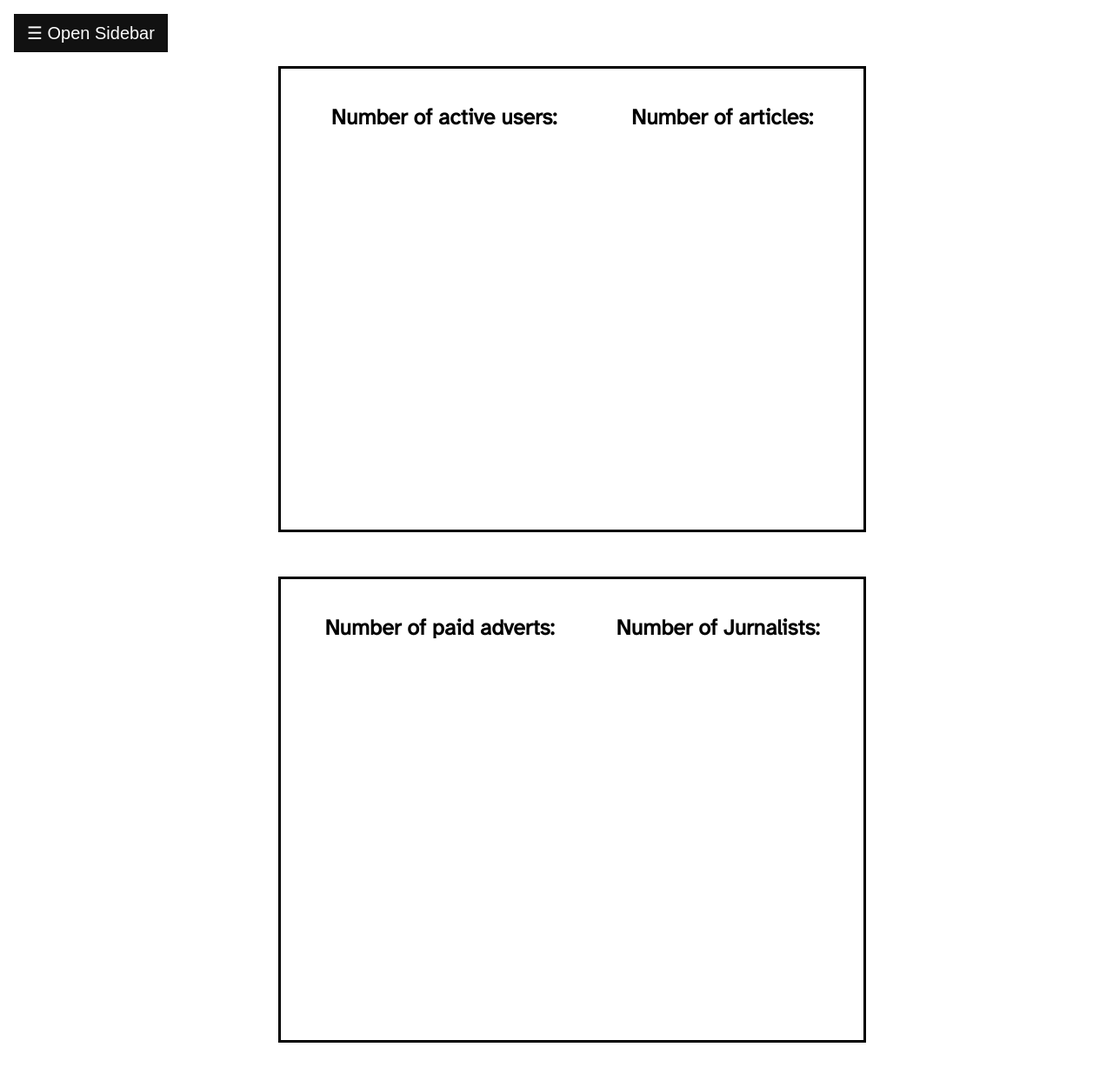
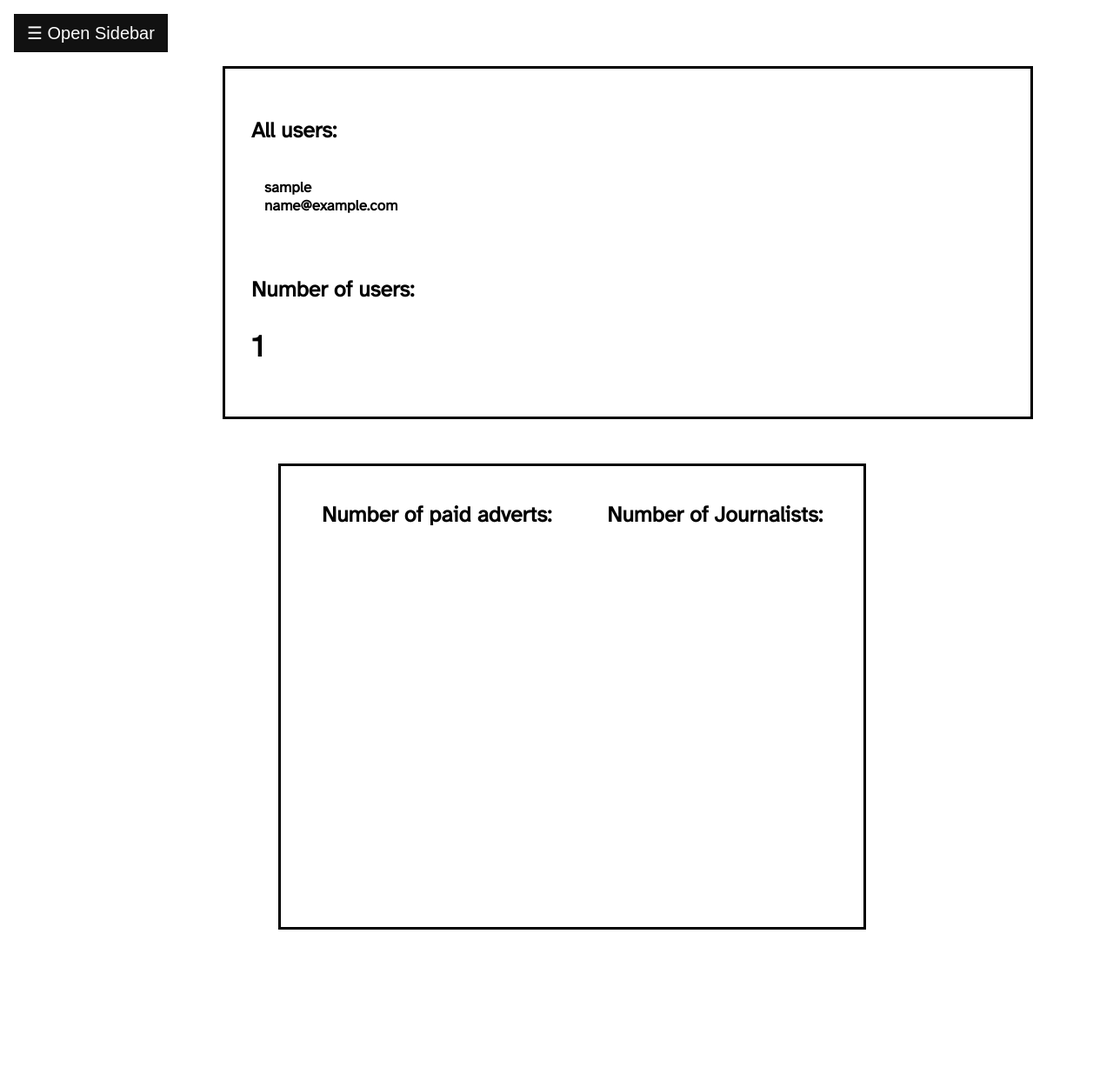
Before and after one commit to YlliElshani/SunnyNews, a PHP site: page /adminPage.php in a window 1280 px wide. Shown: the whole page at 87% size. After the commit the page ends 1069 px from the top, so only its background shows below. Run offline with PHP 8.4, Linux system fonts and the light colour scheme; tables that the repository leaves empty or names only in its code hold one stand-in row (values such as "Sample post").

Commit message:
Small changes, added admin views

```diff
--- a/CSSfiles/journalistPage.css
+++ b/CSSfiles/journalistPage.css
@@ -76,6 +76,11 @@ body{
 
 .infoBox h3{
     font-size: 25px;
+    font-family: 'Atkinson Hyperlegible', sans-serif;
+}
+
+.infoBox h2{
+    font-size: 35px;
     font-family: 'Atkinson Hyperlegible', sans-serif;
 }
 
--- a/HTMLfiles/adminPage.php
+++ b/HTMLfiles/adminPage.php
@@ -2,11 +2,12 @@
 
     include_once '../buisnessLogic/userMapper.php';
 
-    if (isset($_SESSION["role"]) && $_SESSION['role']=='1') {
-        $mapper=new UserMapper;
+  //  if (isset($_SESSION["role"]) && $_SESSION['role']=='1') {
+        $mapper=new UserMapper();
 
         $userList=$mapper->getAllUsers();
-    }
+        $nrUsers=$mapper->getNrUsers();
+   // }
 
 ?>
 
@@ -33,16 +34,42 @@
         include('../Re-Usable/adminNav.php');
       ?>
 
-    <div class='parentNav'>
+    <div class='infoBox'>
         <div>
             <h3>
-                Number of active users:
+                All users:
             </h3>
+                <div>
+                    <?php
+                        $users=$mapper->getAllUsers();
+                        foreach($users as $user){
+                    ?>
+                    <b>
+                        <?php echo $user['username']?>
+                    </b>
+                        <br/>
+                    <b>
+                        <?php echo $user['email']?>
+                    </b>
+                    <?php
+                    }
+                    ?>
+                </div>
         </div>
         <div>
             <h3>
-                Number of articles:
+                Number of users:
             </h3>
+            <?php
+                $nrUsers=$mapper->getNrUsers();
+                foreach($nrUsers as $nr){
+            ?>
+            <h2>
+                <?php echo $nr['nrUsers']?>
+            </h2>
+            <?php
+                }
+            ?>
         </div>
     </div>
     <div class='parentNav'>
@@ -53,7 +80,7 @@
         </div>
         <div>
             <h3>
-                Number of Jurnalists:
+                Number of Journalists:
             </h3>
         </div>
     </div>
--- a/buisnessLogic/userMapper.php
+++ b/buisnessLogic/userMapper.php
@@ -39,6 +39,13 @@ class UserMapper extends Dbh
         return $result=$stmt->fetchAll();
     }
 
+    public function getNrUsers(){
+        $query="SELECT count(*) as nrUsers from user";
+        $stmt=$this->conn->prepare($query);
+        $stmt->execute();
+        return $result=$stmt->fetchAll();
+    }
+
     public function getAllUsers()
     {
         $query="SELECT * from user";
```
Also changed, not shown: HTMLfiles/adminDashboard.php (deleted, +0 -36 lines), HTMLfiles/About us.html (renamed from HTMLfiles/About us.php).
